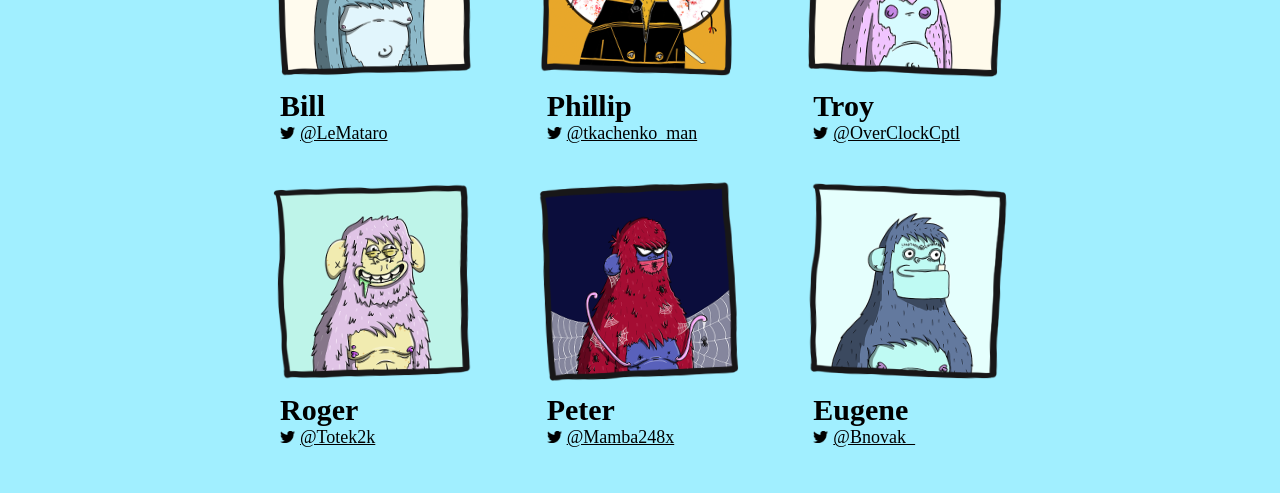
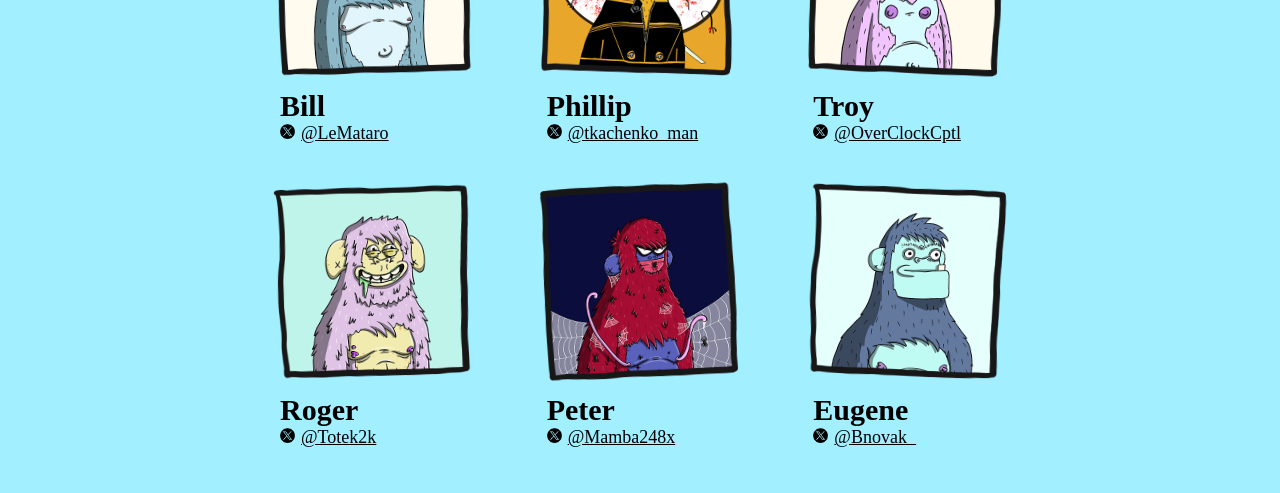
Before and after one commit to nippiesnft/nippies-web, a React (Create React App) app: page / in a window 1280 px wide. Shown: the part 1180-1673 px from the top of the page. Built offline with nearby package versions, Linux system fonts and the light colour scheme; a web font is replaced by a local one.

Commit message:
fix: replace twitter with x

```diff
--- a/src/components/card/card.jsx
+++ b/src/components/card/card.jsx
@@ -5,12 +5,12 @@ import {
     BitNipImage,
     Details,
     Name,
-    TwitterLogo,
+    XLogo,
     CTALink,
     BurnedImage
 } from './styles'
 
-const twitterLogo = require("../../img/design/twitter.png")
+const xLogo = require("../../img/design/x.webp")
 
 export const Card = ({ nippie, activeArt }) => {
     const isMobile = useIsMobile();
@@ -43,7 +43,7 @@ export const Card = ({ nippie, activeArt }) => {
                         </div>
                         {nippie?.owner?.length > 0 && !nippie?.burned &&
                             <>
-                                <TwitterLogo src={twitterLogo} alt="twitter-logo" />
+                                <XLogo src={xLogo} alt="twitter-logo" />
                                 <CTALink rel="noopener noreferrer" target="_blank" href={formattedTwitterStr}>{nippie.owner}</CTALink>
                             </>}
                         {nippie?.burned &&
--- a/src/components/card/styles.js
+++ b/src/components/card/styles.js
@@ -44,10 +44,10 @@ export const Name = styled.a`
     text-decoration: none;
 `
 
-export const TwitterLogo = styled.img`
+export const XLogo = styled.img`
     color: black;
     max-width: 15px;
-    margin-right: 5px;
+    margin-right: 6px;
 `
 
 export const CTALink = styled.a`
```
Also changed, not shown: src/img/design/x.webp (added).
